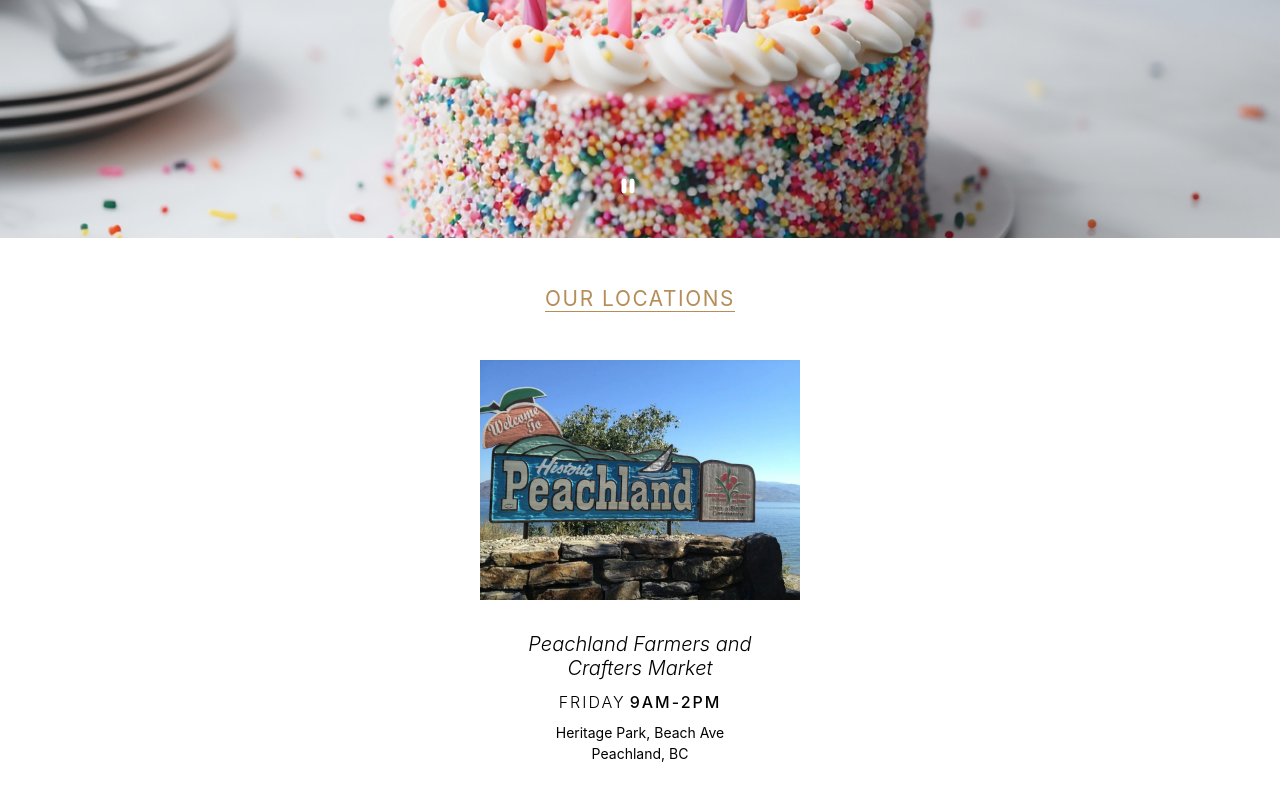
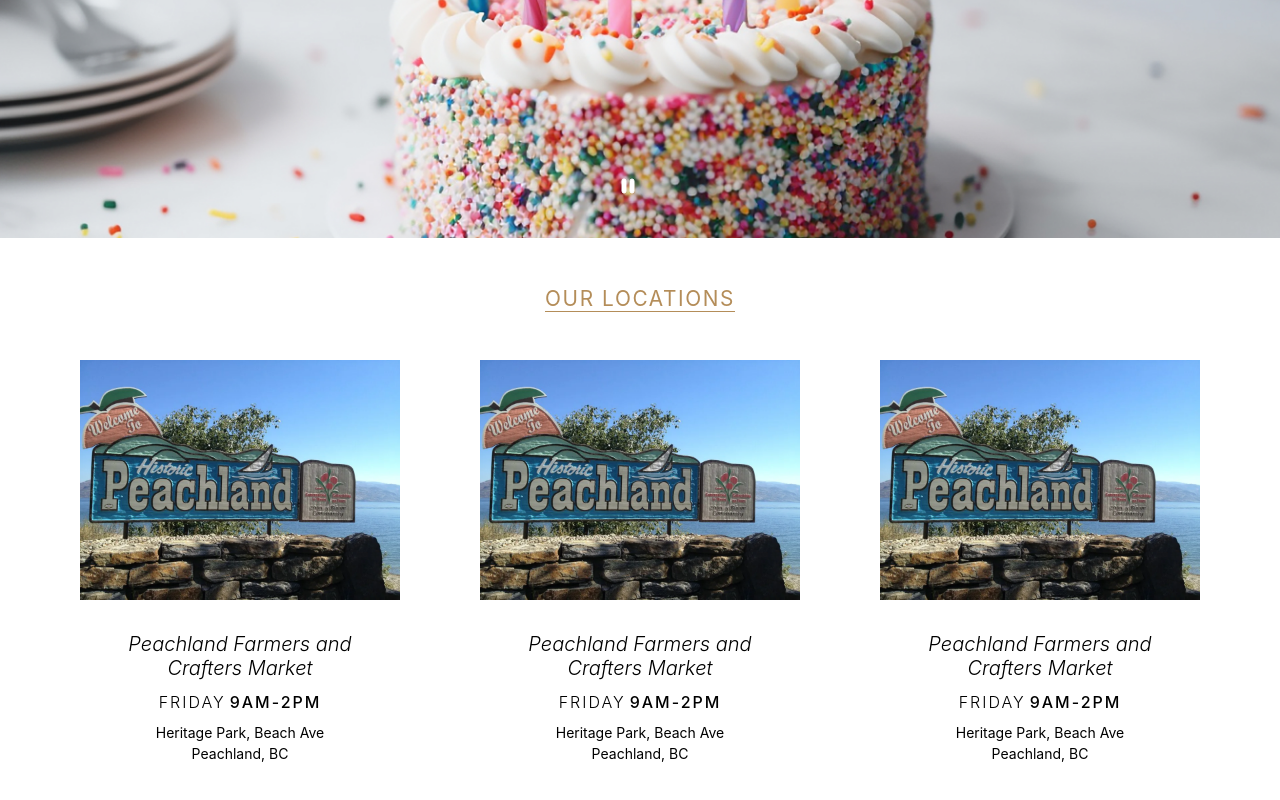
Before and after one commit to Smoopfrog/asweetromance, a React (Create React App) app: page / in a window 1280 px wide. Shown: the part 334-1134 px from the top of the page. Built offline with nearby package versions, Linux system fonts and the light colour scheme.

Commit message:
add multiple location cards

```diff
--- a/src/Components/Locations.jsx
+++ b/src/Components/Locations.jsx
@@ -5,7 +5,11 @@ const Locations = () => {
   return (
     <sectio className="locations-container">
       <h1 className="locations-title">Our Locations</h1>
-      <LocationCard />
+      <div className="location-cards">
+        <LocationCard />
+        <LocationCard />
+        <LocationCard />
+      </div>
     </sectio>
   );
 };
--- a/src/Styles/Locations.css
+++ b/src/Styles/Locations.css
@@ -14,4 +14,10 @@
   letter-spacing: 1.6px;
   color: #b48d59;
   border-bottom: solid 1px #b48d59;
+}
+
+.location-cards {
+  display: flex;
+  align-items: center;
+  justify-content: space-evenly;
 }/*# sourceMappingURL=Locations.css.map */
--- a/src/Styles/Locations.scss
+++ b/src/Styles/Locations.scss
@@ -4,7 +4,6 @@
   align-items: center;
   margin-bottom: 3rem;
 }
-
 
 .locations-title {
   margin: 3rem;
@@ -16,3 +15,10 @@
   color: #b48d59;
   border-bottom: solid 1px #b48d59;
 }
+
+.location-cards {
+  display: flex;
+  align-items: center;
+  justify-content: space-evenly;
+
+}
```
Also changed, not shown: 1 other file (tests, documents, lock files or other folders).
